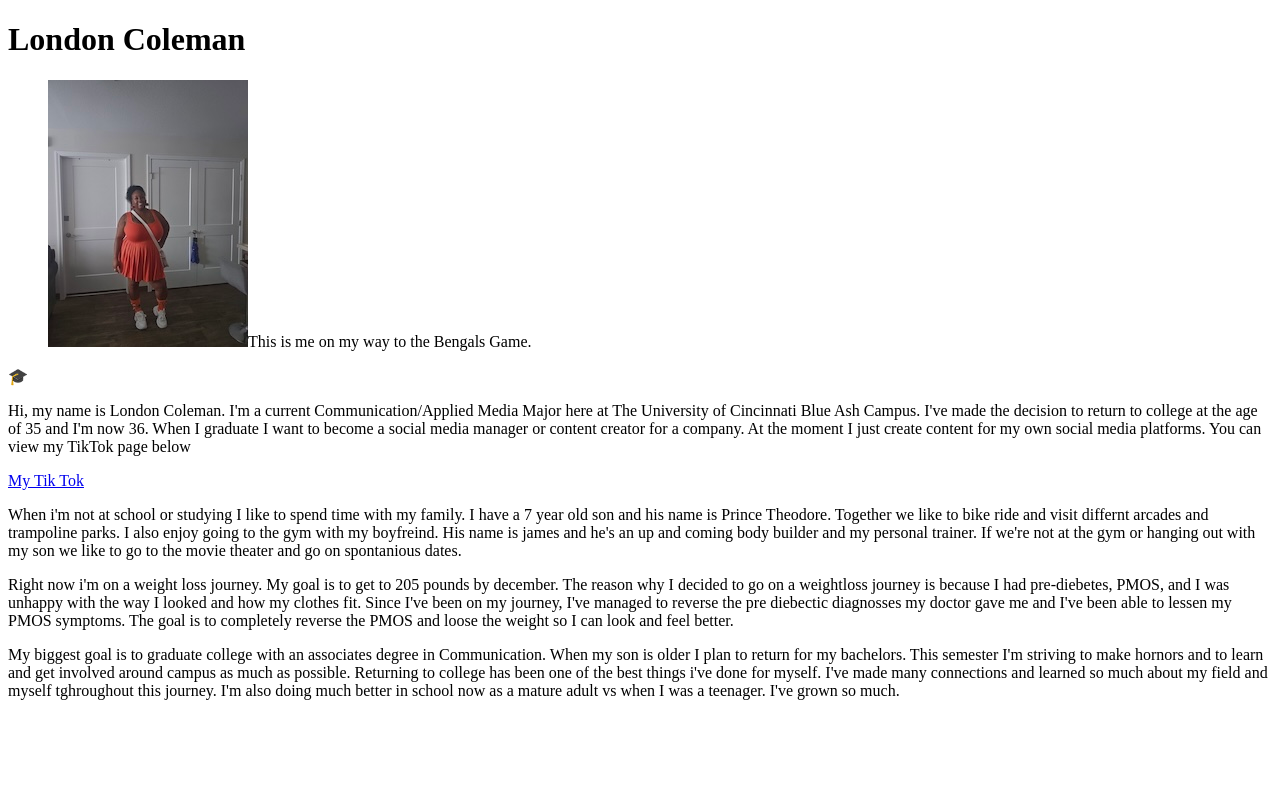
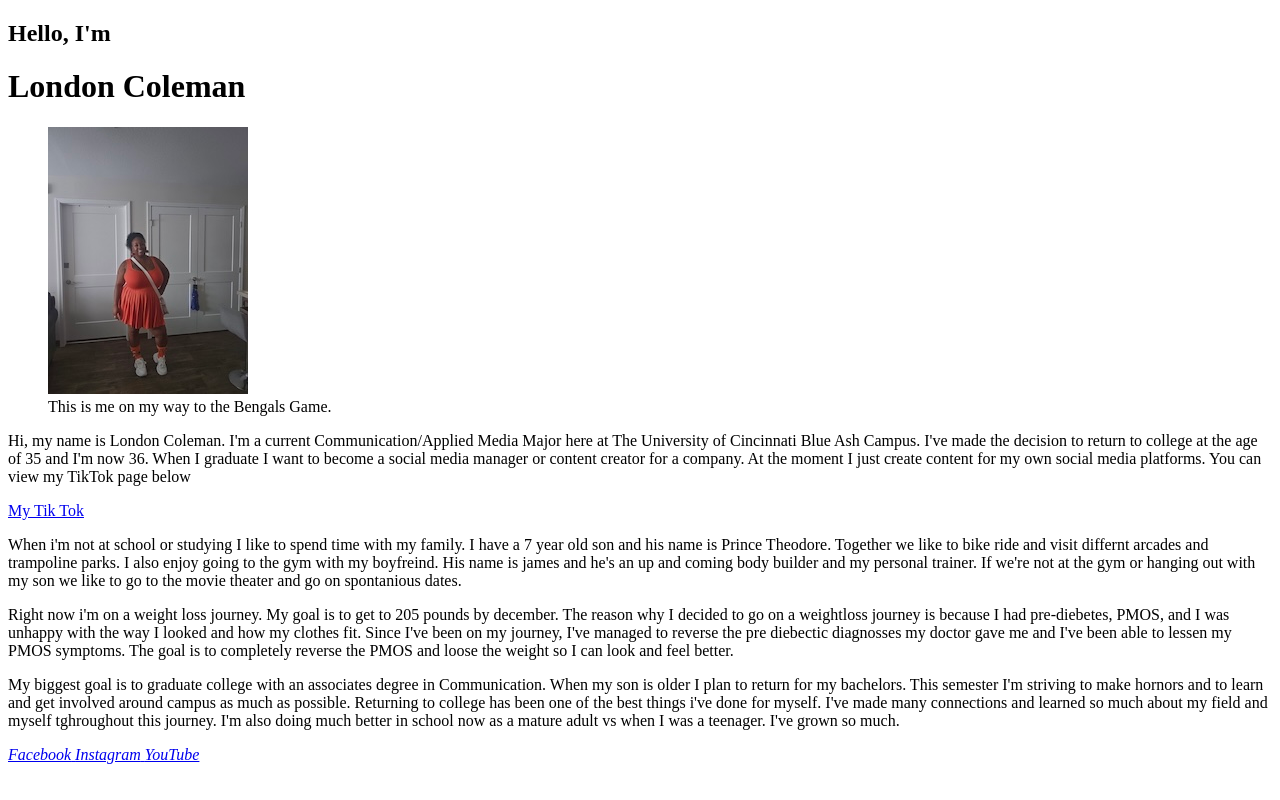
Before and after one commit to Lcoleman90/Personal--Homepage, a plain HTML site: page index.html in a window 1280 px wide. Drawn offline with Linux system fonts and the light colour scheme.

Commit message:
Updated personal homepage with biography and social media links

```diff
--- a/index.html
+++ b/index.html
@@ -5,17 +5,24 @@
   <meta name="viewport" content="width=device-width, initial-scale=1.0">
   <title>London Coleman's Homepage</title>
 </head>
+<body>
+<div class="wrapper">
+<header>
+  <div class="name">
+    <h2>Hello, I'm</h2>
+  <h1>London Coleman</h1>
+  </div>
+  <figure class="me">
+    <img src="791399130_1095921632963933_135017428138303837_n.jpg"
+    alt="A picture of me right before the Bengals game">
 
-<body>
-  <h1>London Coleman</h1>
-  <figure>
-    <img src="791399130_1095921632963933_135017428138303837_n.jpg"
-    alt="A picture of me right before the Bengals game"
-    <figcaption>This is me on my way to the Bengals Game.</figcaption>
+  <figcaption>This is me on my way to the Bengals Game.</figcaption>
   </figure>
+</header>
 
-  <section>
-    &#127891</p><p>Hi, my name is London Coleman. I'm a current Communication/Applied Media Major here at The University of Cincinnati Blue Ash Campus. I've made the decision to return to college at the age of 35 and I'm now 36. When I graduate I want to become a social media manager or content creator for a company. At the moment I just create content for my own social media platforms. You can view my TikTok page below </p>
+<main>
+
+   <p>Hi, my name is London Coleman. I'm a current Communication/Applied Media Major here at The University of Cincinnati Blue Ash Campus. I've made the decision to return to college at the age of 35 and I'm now 36. When I graduate I want to become a social media manager or content creator for a company. At the moment I just create content for my own social media platforms. You can view my TikTok page below </p>
     <a href="https://www.tiktok.com/@londonalexis90?is_from_webapp=1&sender_device=pc">My Tik Tok</a>
 
     <p>When i'm not at school or studying I like to spend time with my family. I have a 7 year old son and his name is Prince Theodore. Together we like to bike ride and visit differnt arcades and trampoline parks. I also enjoy going to the gym with my boyfreind. His name is james and he's an up and coming body builder and my personal trainer. If we're not at the gym or hanging out with my son we like to go to the movie theater and go on spontanious dates.</p>
@@ -23,6 +30,18 @@
     <p>Right now i'm on a weight loss journey. My goal is to get to 205 pounds by december. The reason why I decided to go on a weightloss journey is because I had pre-diebetes, PMOS, and I was unhappy with the way I looked and how my clothes fit. Since I've been on my journey, I've managed to reverse the pre diebectic diagnosses my doctor gave me and I've been able to lessen my PMOS symptoms. The goal is to completely reverse the PMOS and loose the weight so I can look and feel better.</p>
 
     <p>My biggest goal is to graduate college with an associates degree in Communication. When my son is older I plan to return for my bachelors. This semester I'm striving to make hornors and to learn and get involved around campus as much as possible. Returning to college has been one of the best things i've done for myself. I've made many connections and learned so much about my field and myself tghroughout this journey. I'm also doing much better in school now as a mature adult vs when I was a teenager. I've grown so much.</p>
-
+</main>
+<footer>
+<a href="https://www.facebook.com/london.coleman.484920/">
+  <i>Facebook</i>
+  </a>
+<a href="https://www.instagram.com/lulu_london90/">
+  <i>Instagram</i>
+  </a>
+<a href="https://www.youtube.com/@LondonAlexisMedia">
+  <i>YouTube</i>
+</a>
+</footer>
+</div>
 </body>
 </html>
```
